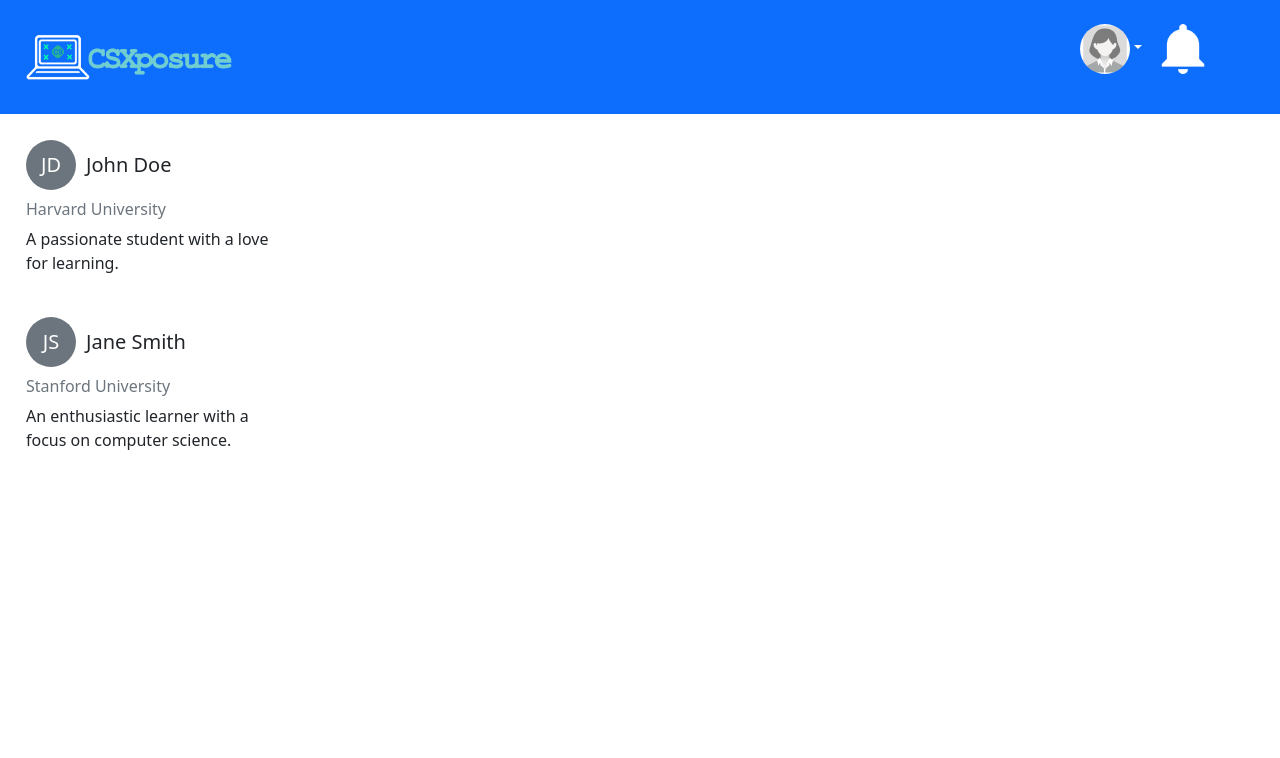
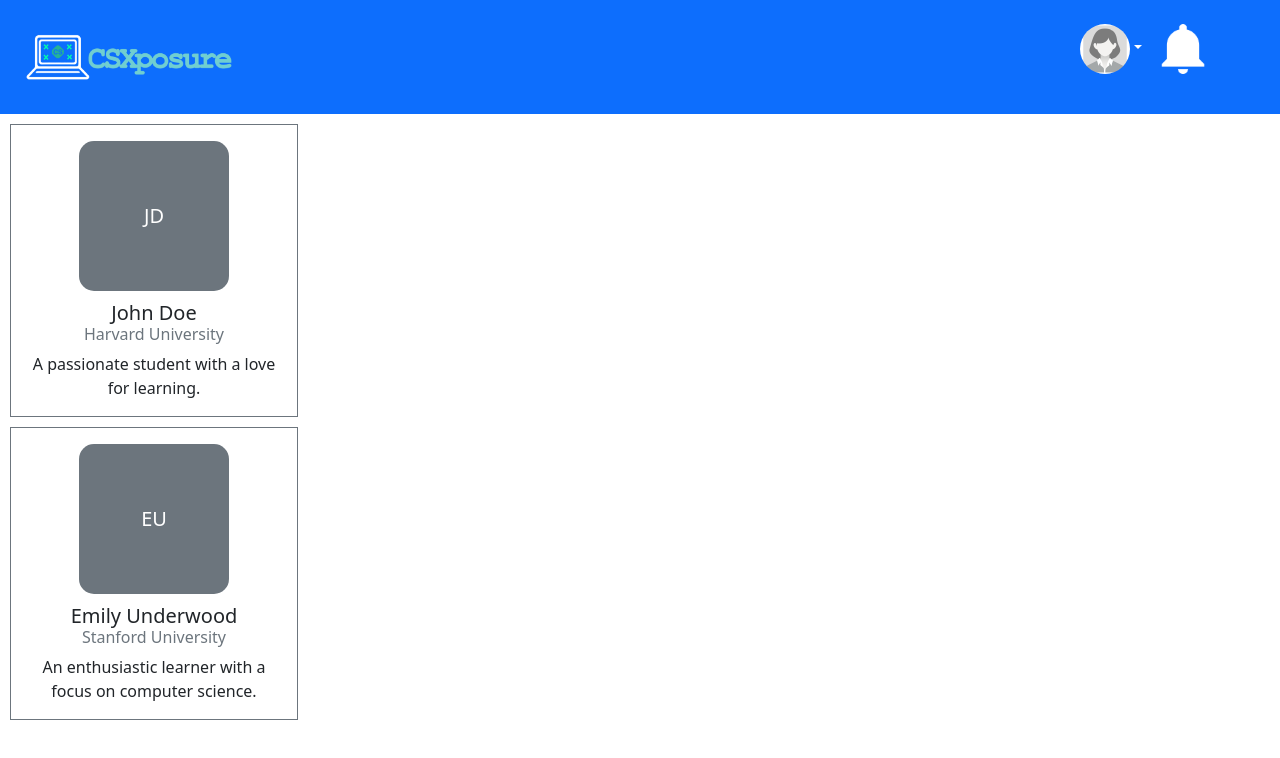
Before and after one commit to AsahH12/csxposure, a Next.js app: page /Home in a window 1280 px wide. Shown: the top 758 px of the page. Built offline with nearby package versions, Linux system fonts and the light colour scheme.

Commit message:
Home page cards look good

```diff
--- a/app/Components/profileCard.module.css
+++ b/app/Components/profileCard.module.css
@@ -1,6 +1,7 @@
 .card {
     width: 18rem;
     margin: 10px;
+    border: #6c757d 1px solid;
   }
 
   .cardBody {
@@ -8,11 +9,11 @@
   }
 
   .profileImageContainer {
-    width: 50px;
-    height: 50px;
-    background-color: #6c757d; /* Darker grey color */
-    border-radius: 50%;
-    margin-right: 10px;
+    width: 150px;
+    height: 150px;
+    background-color: #6c757d;
+    border-radius: 10%; /* Rounded Corners */
+    margin: 0 auto 10px;
     display: flex;
     align-items: center;
     justify-content: center;
@@ -38,13 +39,16 @@
 
   .cardTitle {
     margin: 0;
+    text-align: center;
   }
 
   .cardSubtitle {
     margin-bottom: 0.5rem;
     color: #6c757d;
+    text-align: center;
   }
 
   .cardText {
     margin: 0;
+    text-align: center;
   }
--- a/app/Components/profileCard.tsx
+++ b/app/Components/profileCard.tsx
@@ -14,7 +14,6 @@ const CardComponent: React.FC<CardProps> = ({ firstName, lastName, school, descr
   return (
     <div className={styles.card}>
       <div className={styles.cardBody}>
-        <div className={styles.nameContainer}>
         <div className={styles.profileImageContainer}>
           {profileImageUrl ? (
             <img src={profileImageUrl} alt="Profile" className={styles.profileImage} />
@@ -23,7 +22,6 @@ const CardComponent: React.FC<CardProps> = ({ firstName, lastName, school, descr
           )}
         </div>
         <h5 className={styles.cardTitle}>{firstName} {lastName}</h5>
-        </div>
         <h6 className={styles.cardSubtitle}>{school}</h6>
         <p className={styles.cardText}>{description}</p>
       </div>
--- a/app/Home/page.tsx
+++ b/app/Home/page.tsx
@@ -23,8 +23,8 @@ const HomePage: React.FC = () => {
         description="A passionate student with a love for learning."
       />
       <CardComponent
-        firstName="Jane"
-        lastName="Smith"
+        firstName="Emily"
+        lastName="Underwood"
         school="Stanford University"
         description="An enthusiastic learner with a focus on computer science."
       />
```
Lines whose indentation alone changed are shown as unchanged.
